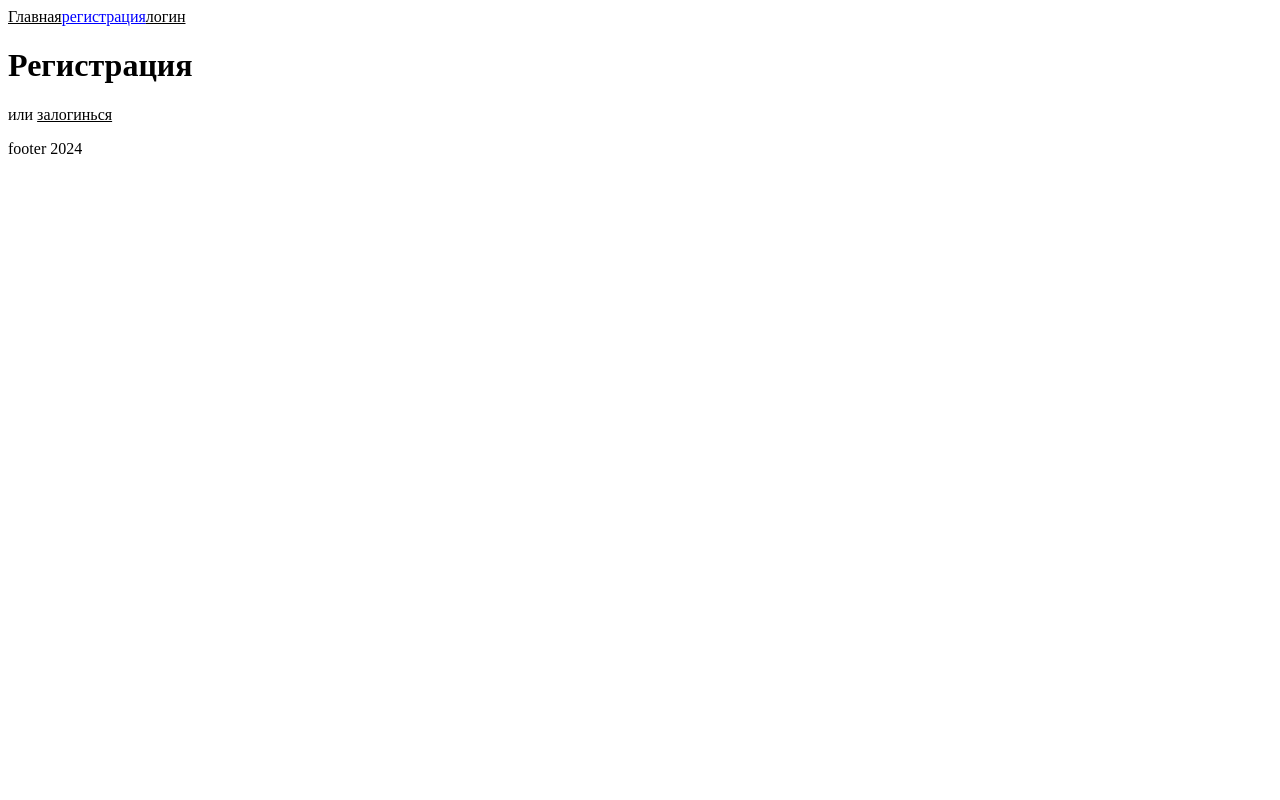
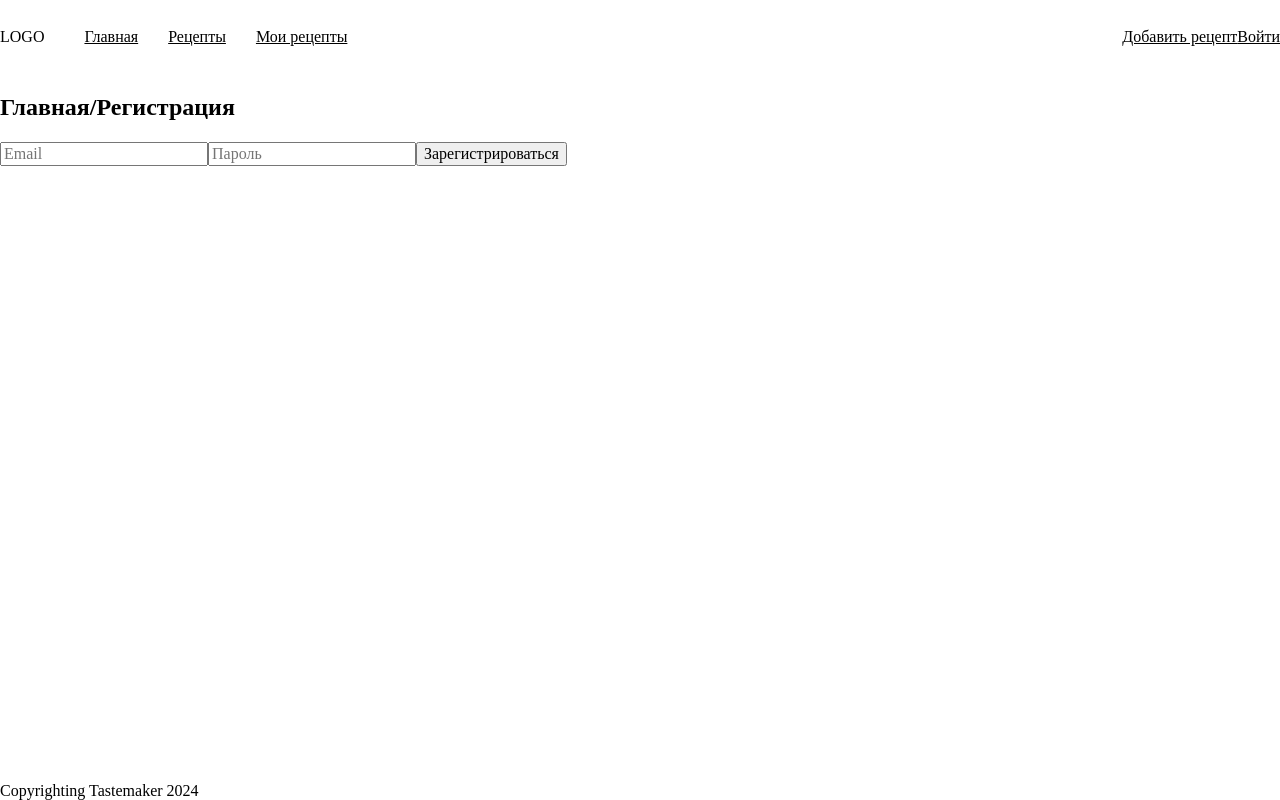
Before and after one commit to moduleb/TasteMaker_code, a React (Vite) app in the folder frontend/: page /registration in a window 1280 px wide. Built offline with nearby package versions, Linux system fonts and the light colour scheme.

Commit message:
создал компонент формы, добавил стили сброса, настроил прокси для запросов

```diff
--- /dev/null
+++ b/frontend/src/components/Form/CustomForm.tsx
@@ -0,0 +1,42 @@
+import { useState } from "react"
+
+interface FormProps {
+  title: string
+  children?: React.ReactNode
+  btnText: string
+  handleClick: (email: string, pass: string) => void
+}
+export const CustomForm = ({
+  title,
+  children,
+  btnText,
+  handleClick,
+}: FormProps) => {
+  const [email, setEmail] = useState("")
+  const [pass, setPass] = useState("")
+
+  const onSubmit = (e: React.FormEvent) => {
+    e.preventDefault()
+    handleClick(email, pass)
+  }
+
+  return (
+    <form action="#" onSubmit={onSubmit}>
+      <h2>{title}</h2>
+      <input
+        type="email"
+        placeholder="Email"
+        value={email}
+        onChange={(e) => setEmail(e.target.value)}
+      />
+      <input
+        type="password"
+        placeholder="Пароль"
+        value={pass}
+        onChange={(e) => setPass(e.target.value)}
+      />
+      <button onClick={onSubmit}>{btnText}</button>
+      {children}
+    </form>
+  )
+}
--- /dev/null
+++ b/frontend/src/components/Header/Header.module.css
@@ -0,0 +1,18 @@
+.header {
+    display: flex;
+    padding: 28px 0;
+}
+
+.menu {
+    flex-grow: 1;
+}
+
+.menu ul{
+    display: flex;
+    margin: 0;
+}
+
+.menu li {
+    list-style: none;
+    margin-right: 30px;
+}
--- /dev/null
+++ b/frontend/src/components/Header/Header.tsx
@@ -0,0 +1,28 @@
+import { CustomLink } from "../CustomLink/CustomLink.tsx"
+import s from "./Header.module.css"
+
+export const Header = () => {
+  return (
+    <header className={s.header}>
+      <div>LOGO</div>
+      <nav className={s.menu}>
+        <ul>
+          <li>
+            <CustomLink to="/">Главная</CustomLink>
+          </li>
+          <li>
+            <CustomLink to="/recipes">Рецепты</CustomLink>
+          </li>
+          <li>
+            <CustomLink to="/my-recipes">Мои рецепты</CustomLink>
+          </li>
+        </ul>
+      </nav>
+
+      <div className="btns">
+        <CustomLink to="/add-new-recipe">Добавить рецепт</CustomLink>
+        <CustomLink to="/login">Войти</CustomLink>
+      </div>
+    </header>
+  )
+}
--- /dev/null
+++ b/frontend/src/components/Layout/Layout.module.css
@@ -0,0 +1,10 @@
+.App {
+    min-height: 100vh;
+    display: flex;
+    flex-direction: column;
+}
+
+.content {
+    flex-grow: 1;
+    overflow: hidden;
+}
--- a/frontend/src/components/Layout/Layout.tsx
+++ b/frontend/src/components/Layout/Layout.tsx
@@ -1,16 +1,15 @@
 import { Outlet } from "react-router-dom"
-import { CustomLink } from "../CustomLink/CustomLink"
+import s from "./Layout.module.css"
+import { Header } from "../Header/Header.tsx"
 
 export const Layout = () => {
   return (
-    <>
-      <header>
-        <CustomLink to="/">Главная</CustomLink>
-        <CustomLink to="/registration">регистрация</CustomLink>
-        <CustomLink to="/login">логин</CustomLink>
-      </header>
-      <Outlet />
-      <footer>footer 2024</footer>
-    </>
+    <div className={s.App}>
+      <Header />
+      <div className={s.content}>
+        <Outlet />
+      </div>
+      <footer className={s.footer}>Copyrighting Tastemaker 2024</footer>
+    </div>
   )
 }
--- a/frontend/src/index.css
+++ b/frontend/src/index.css
@@ -0,0 +1,182 @@
+html {
+    line-height: 1.15; /* 1 */
+    -webkit-text-size-adjust: 100%; /* 2 */
+}
+
+
+body {
+    margin: 0;
+}
+
+
+main {
+    display: block;
+}
+
+h1 {
+    font-size: 2em;
+    margin: 0.67em 0;
+}
+
+hr {
+    box-sizing: content-box; /* 1 */
+    height: 0; /* 1 */
+    overflow: visible; /* 2 */
+}
+
+
+pre {
+    font-family: monospace, monospace; /* 1 */
+    font-size: 1em; /* 2 */
+}
+
+a {
+    background-color: transparent;
+}
+
+abbr[title] {
+    border-bottom: none; /* 1 */
+    text-decoration: underline; /* 2 */
+    text-decoration: underline dotted; /* 2 */
+}
+
+b,
+strong {
+    font-weight: bolder;
+}
+
+
+code,
+kbd,
+samp {
+    font-family: monospace, monospace; /* 1 */
+    font-size: 1em; /* 2 */
+}
+
+small {
+    font-size: 80%;
+}
+
+sub,
+sup {
+    font-size: 75%;
+    line-height: 0;
+    position: relative;
+    vertical-align: baseline;
+}
+
+sub {
+    bottom: -0.25em;
+}
+
+sup {
+    top: -0.5em;
+}
+
+img {
+    border-style: none;
+}
+
+button,
+input,
+optgroup,
+select,
+textarea {
+    font-family: inherit; /* 1 */
+    font-size: 100%; /* 1 */
+    line-height: 1.15; /* 1 */
+    margin: 0; /* 2 */
+}
+
+button,
+input { /* 1 */
+    overflow: visible;
+}
+
+button,
+select { /* 1 */
+    text-transform: none;
+}
+
+button,
+[type="button"],
+[type="reset"],
+[type="submit"] {
+    -webkit-appearance: button;
+}
+
+button::-moz-focus-inner,
+[type="button"]::-moz-focus-inner,
+[type="reset"]::-moz-focus-inner,
+[type="submit"]::-moz-focus-inner {
+    border-style: none;
+    padding: 0;
+}
+
+button:-moz-focusring,
+[type="button"]:-moz-focusring,
+[type="reset"]:-moz-focusring,
+[type="submit"]:-moz-focusring {
+    outline: 1px dotted ButtonText;
+}
+
+
+fieldset {
+    padding: 0.35em 0.75em 0.625em;
+}
+
+legend {
+    box-sizing: border-box; /* 1 */
+    color: inherit; /* 2 */
+    display: table; /* 1 */
+    max-width: 100%; /* 1 */
+    padding: 0; /* 3 */
+    white-space: normal; /* 1 */
+}
+
+progress {
+    vertical-align: baseline;
+}
+
+
+textarea {
+    overflow: auto;
+}
+
+[type="checkbox"],
+[type="radio"] {
+    box-sizing: border-box; /* 1 */
+    padding: 0; /* 2 */
+}
+
+[type="number"]::-webkit-inner-spin-button,
+[type="number"]::-webkit-outer-spin-button {
+    height: auto;
+}
+
+[type="search"] {
+    -webkit-appearance: textfield; /* 1 */
+    outline-offset: -2px; /* 2 */
+}
+
+[type="search"]::-webkit-search-decoration {
+    -webkit-appearance: none;
+}
+
+::-webkit-file-upload-button {
+    -webkit-appearance: button; /* 1 */
+    font: inherit; /* 2 */
+}
+
+details {
+    display: block;
+}
+summary {
+    display: list-item;
+}
+template {
+    display: none;
+}
+[hidden] {
+    display: none;
+}
--- a/frontend/src/pages/HomePage/HomePage.tsx
+++ b/frontend/src/pages/HomePage/HomePage.tsx
@@ -1,5 +1,13 @@
-import { Navigate } from "react-router-dom"
+import { useAuth } from "../../hooks/useAuth.ts"
+import { CustomLink } from "../../components/CustomLink/CustomLink.tsx"
 
 export const HomePage = () => {
-  return <Navigate to="/login" />
+  // return <Navigate to="/login" />
+  const { isAuth } = useAuth()
+
+  return isAuth ? (
+    "вы залогинены"
+  ) : (
+    <CustomLink to="/login">чтобы залогиниться перейдите по ссылке</CustomLink>
+  )
 }
--- a/frontend/src/pages/RegisterPage/RegisterPage.tsx
+++ b/frontend/src/pages/RegisterPage/RegisterPage.tsx
@@ -1,10 +1,13 @@
-import { CustomLink } from "../../components/CustomLink/CustomLink"
-
+import { CustomForm } from "../../components/Form/CustomForm.tsx"
 export const RegisterPage = () => {
+  const onRegister = (email: string, pass: string) => {}
   return (
     <>
-      <h1>Регистрация</h1>
-      <p>или {<CustomLink to="/login">залогинься</CustomLink>}</p>
+      <CustomForm
+        title="Главная/Регистрация"
+        btnText="Зарегистрироваться"
+        handleClick={onRegister}
+      />
     </>
   )
 }
--- a/frontend/vite.config.ts
+++ b/frontend/vite.config.ts
@@ -4,4 +4,13 @@ import react from "@vitejs/plugin-react"
 // https://vitejs.dev/config/
 export default defineConfig({
   plugins: [react()],
+  server: {
+    proxy: {
+      api: {
+        target: "http://127.0.0.1:8000",
+        changeOrigin: true,
+        secure: false,
+      },
+    },
+  },
 })
```
